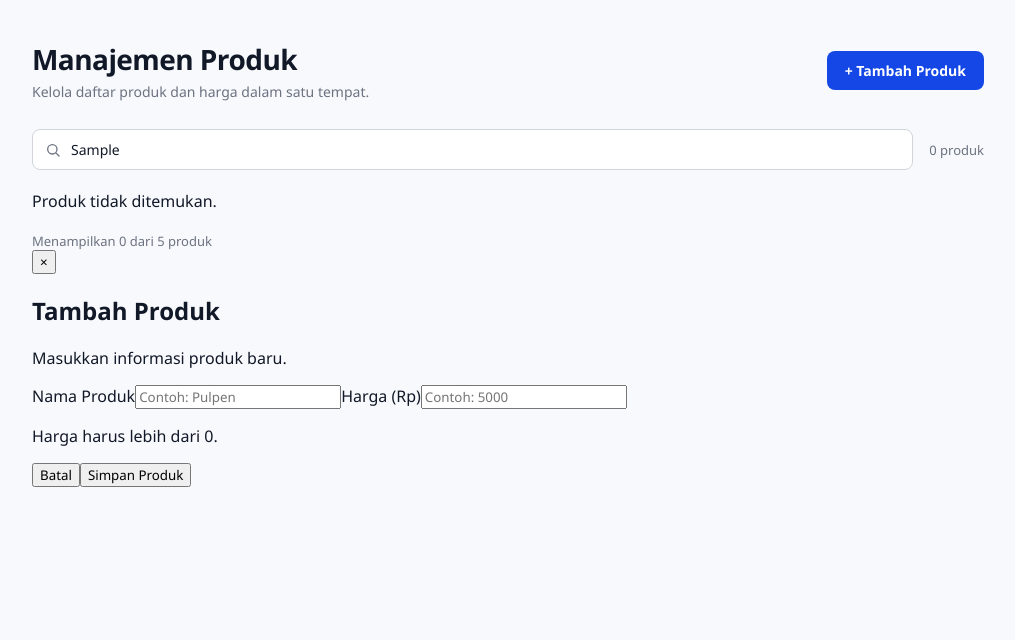
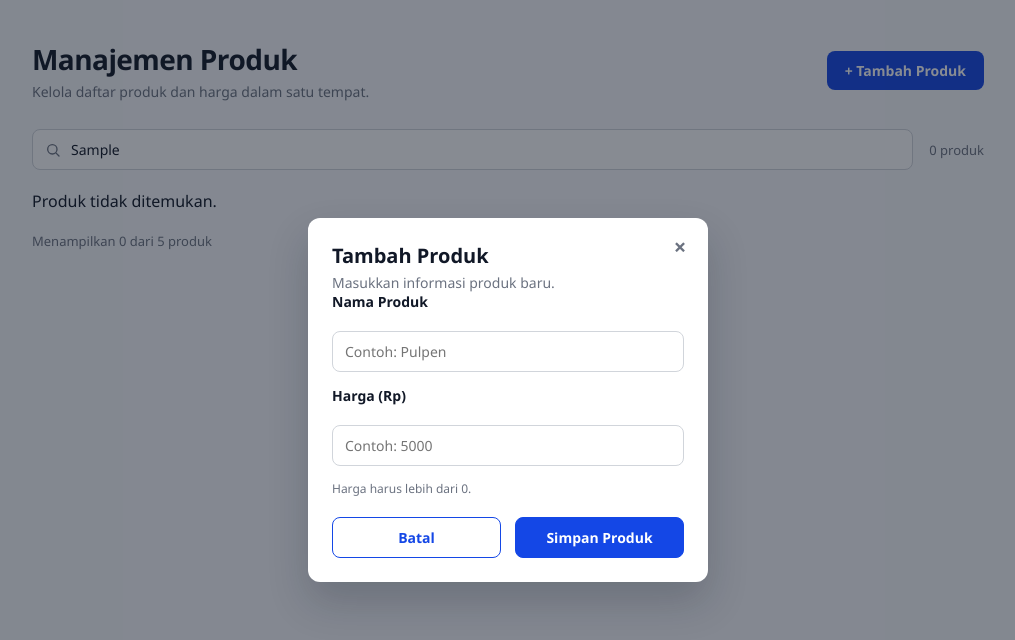
Before and after one commit to keishies/pemweb-react-3, a React (Vite) app: page / in a window 1280 px wide. Both pictures are taken after typing "Sample" into the empty fields and a click on the button "+ Tambah Produk". Shown: the top 640 px of the page, without its empty margins (132-1147 px from the left). Built offline with nearby package versions, Linux system fonts and the light colour scheme.

Commit message:
style: sesuaikan tampilan modal dengan desain

```diff
--- a/src/index.css
+++ b/src/index.css
@@ -193,3 +193,208 @@ button {
     grid-template-columns: 1fr;
   }
 }
+
+/* ===== Modal ===== */
+
+.modal-overlay {
+  position: fixed;
+  inset: 0;
+  z-index: 100;
+  display: flex;
+  align-items: center;
+  justify-content: center;
+  padding: 16px;
+  background: rgba(17, 24, 39, 0.5);
+}
+
+.modal {
+  position: relative;
+  width: 100%;
+  max-width: 400px;
+  max-height: calc(100vh - 32px);
+  overflow-y: auto;
+  padding: 24px;
+  border-radius: 12px;
+  background: #fff;
+  box-shadow: 0 20px 40px rgba(17, 24, 39, 0.2);
+}
+
+.modal h2 {
+  margin: 0 0 4px;
+  padding-right: 28px;
+  font-size: 20px;
+  font-weight: 700;
+}
+
+.modal p {
+  margin: 0;
+  color: var(--muted);
+  font-size: 14px;
+}
+
+.modal .modal__id {
+  font-size: 12px;
+}
+
+/* tombol umum di modal: outline biru */
+.modal button {
+  padding: 10px 14px;
+  border: 1px solid var(--blue);
+  border-radius: 8px;
+  color: var(--blue);
+  background: #fff;
+  font-size: 14px;
+  font-weight: 600;
+  transition: background 0.15s;
+}
+
+.modal button:hover {
+  background: #eff4ff;
+}
+
+.modal button[type="submit"] {
+  color: #fff;
+  background: var(--blue);
+}
+
+.modal button[type="submit"]:hover {
+  background: var(--blue-dark);
+}
+
+.modal button.button-danger {
+  border-color: var(--red);
+  color: #fff;
+  background: var(--red);
+}
+
+.modal button.button-danger:hover {
+  border-color: #b91c1c;
+  background: #b91c1c;
+}
+
+.modal button.modal__close {
+  position: absolute;
+  top: 14px;
+  right: 14px;
+  width: 28px;
+  height: 28px;
+  padding: 0;
+  border: none;
+  border-radius: 6px;
+  color: var(--muted);
+  background: transparent;
+  font-size: 22px;
+  line-height: 1;
+}
+
+.modal button.modal__close:hover {
+  color: var(--text);
+  background: #f3f4f6;
+}
+
+/* form tambah / edit */
+.modal form {
+  display: grid;
+  grid-template-columns: 1fr 1fr;
+  gap: 14px;
+}
+
+.modal form > * {
+  grid-column: 1 / -1;
+}
+
+.modal form > button {
+  grid-column: auto;
+  margin-top: 6px;
+}
+
+.modal label {
+  display: block;
+  font-size: 14px;
+  font-weight: 600;
+}
+
+.modal input {
+  display: block;
+  width: 100%;
+  margin-top: 6px;
+  padding: 10px 12px;
+  border: 1px solid #d1d5db;
+  border-radius: 8px;
+  color: var(--text);
+  font-size: 14px;
+  font-weight: 400;
+}
+
+.modal input:focus {
+  outline: none;
+  border-color: var(--blue);
+  box-shadow: 0 0 0 3px rgba(20, 71, 230, 0.15);
+}
+
+.modal .form-hint {
+  font-size: 12px;
+}
+
+.modal .form-hint--error,
+.modal .form-error {
+  color: var(--red);
+  font-size: 12px;
+}
+
+/* wadah tombol (modal hapus) */
+.modal__actions {
+  display: flex;
+  gap: 12px;
+  margin-top: 20px;
+}
+
+.modal__actions button {
+  flex: 1;
+}
+
+/* modal hapus */
+.modal__icon {
+  box-sizing: content-box;
+  display: block;
+  margin: 0 auto 12px;
+  padding: 12px;
+  border-radius: 12px;
+  color: var(--red);
+  background: #fee2e2;
+}
+
+.modal__icon ~ h2,
+.modal__icon ~ p {
+  padding-right: 0;
+  text-align: center;
+}
+
+.modal__icon ~ h2 {
+  margin-bottom: 6px;
+}
+
+.delete-summary {
+  margin-top: 16px;
+  padding: 12px 14px;
+  border: 1px solid var(--border);
+  border-radius: 8px;
+}
+
+.modal .delete-summary__id {
+  font-size: 11px;
+}
+
+.modal .delete-summary__name {
+  margin-top: 4px;
+  color: var(--text);
+  font-size: 16px;
+  font-weight: 700;
+}
+
+.modal .delete-summary__price {
+  margin-top: 2px;
+  color: var(--blue);
+  font-size: 16px;
+  font-weight: 700;
+}
```
